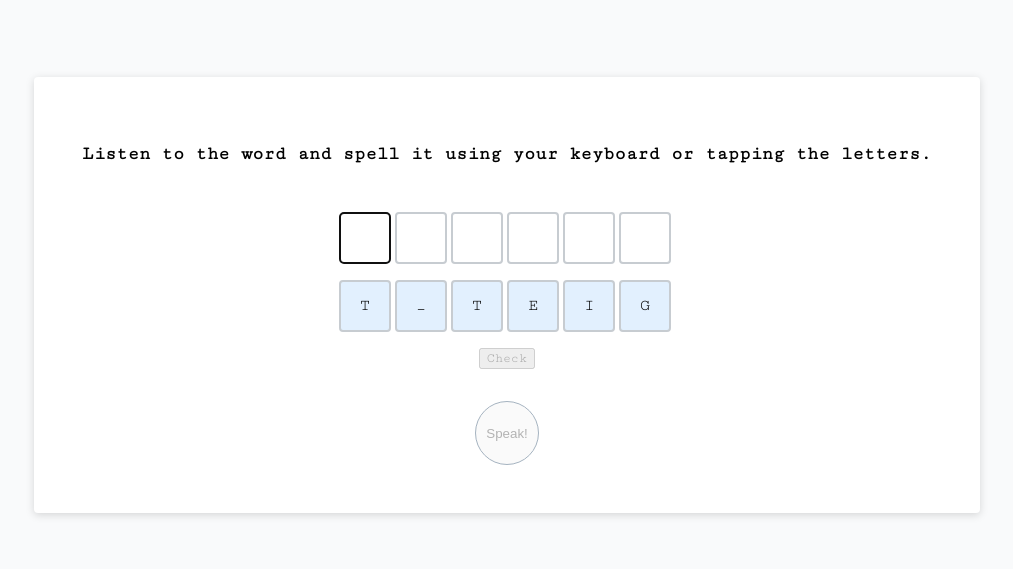
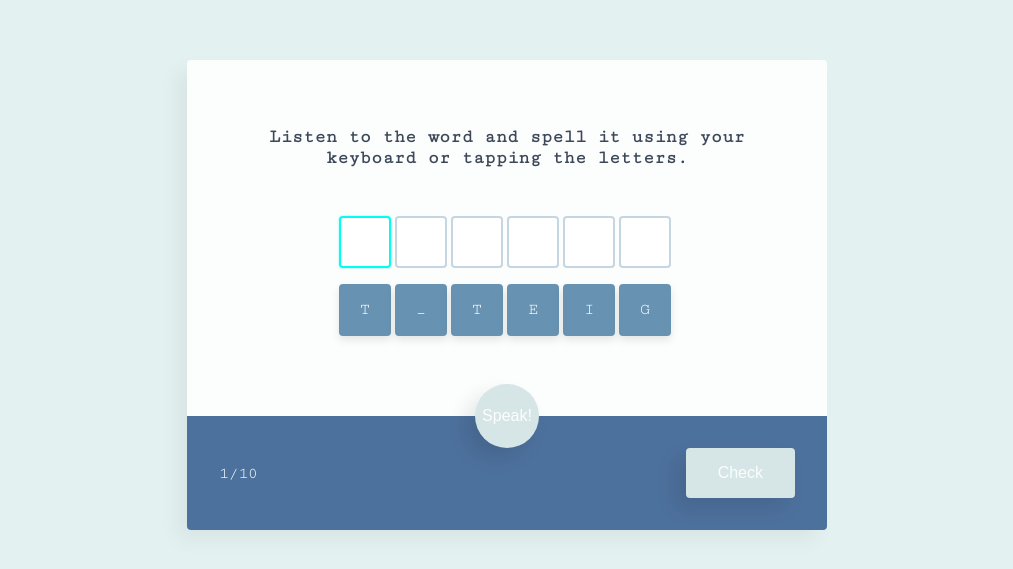
Before and after one commit to WilliamPerezBeltran/spelling, a React app in the folder client/: page / in a window 1280 px wide. Shown: the part 105-674 px from the top of the page, without its empty margins (133-1146 px from the left). Built offline with nearby package versions, Linux system fonts and the light colour scheme.

Commit message:
Add actions bar.

```diff
--- a/client/src/components/App.module.sass
+++ b/client/src/components/App.module.sass
@@ -1,4 +1,4 @@
-$backgroundColor: hsl(210, 17%, 98%)
+@import "../styles/variables"
 
 .app
   background: $backgroundColor
--- a/client/src/components/activity/Activity.module.sass
+++ b/client/src/components/activity/Activity.module.sass
@@ -1,19 +1,11 @@
-$whiteColor: #ffffff
-$shadowColor: rgba(0, 0, 0, .15)
-$buttonBorder: #a5b3c0
+@import "../../styles/variables"
 
 .activity
-  background: $whiteColor
+  background: $white
   border-radius: 0.25rem
-  box-shadow: 0 2px 8px $shadowColor
+  box-shadow: -10px 10px 20px transparentize($shadowColor, 0.05)
   margin: 0 auto
-  min-width: 320px
-  padding: 3rem
+  max-width: 640px
+  width: 100%
+  padding-top: 3rem
   text-align: center
-
-.button
-  border: 1px solid $buttonBorder
-  border-radius: 50%
-  height: 4rem
-  width: 4rem
-  outline: none
--- a/client/src/components/activity/Activity.tsx
+++ b/client/src/components/activity/Activity.tsx
@@ -5,43 +5,19 @@ import DevTools from 'mobx-react-devtools';
 
 import AppState from '../app-state';
 import Form from '../form';
-import Speech from '../speech';
 
 import styles from './Activity.module.sass';
 
 @observer
 class Activity extends React.Component<{ appState: AppState }, {}> {
-  private speech = new Speech();
-
-  public componentDidMount() {
-    this.speak();
-  }
-
   public render() {
     return (
       <div className={styles.activity}>
         <DevTools />
-        <h3>
-          Listen to the word and spell it using your keyboard or tapping the
-          letters.
-        </h3>
-
         <Form appState={this.props.appState} />
-
-        <button
-          onClick={this.speak}
-          className={styles.button}
-          disabled={this.speech.speaking}
-        >
-          Speak!
-        </button>
       </div>
     );
   }
-
-  private speak = () => {
-    this.speech.speak(this.props.appState.term.original);
-  };
 }
 
 export default Activity;
--- a/client/src/components/form/Form.module.sass
+++ b/client/src/components/form/Form.module.sass
@@ -1,6 +1,64 @@
-.form
-  margin: 3rem 0 2rem
+@import "../../styles/variables"
 
-.inputContainer,
+.body
+  padding: 0 2rem 1rem
+  position: relative
+
+.actions
+  background: $actionsColor
+  border-radius: 0 0 0.25rem 0.25rem
+  color: $white
+  display: flex
+  align-items: center
+  justify-content: space-between
+  padding: 2rem
+
+.inputContainer
+  margin: 3rem 0 1rem
+
 .lettersContainer
-  margin-bottom: 1rem
+  margin-bottom: 4rem
+
+.speakContainer
+  position: absolute
+  left: 50%
+  transform: translate(-50%, -1rem)
+
+.button
+  background: $primaryColor
+  border: 0 none
+  box-shadow: -10px 10px 20px $shadowColor
+  color: $white
+  cursor: pointer
+  font-size: 1rem
+  outline: none
+  transition: all 0.3s $easeInOut
+
+  &:hover
+    background: lighten($primaryColor, 10%)
+    box-shadow: -15px 15px 30px $shadowColor, 0.05
+    transform: translateY(-2px)
+
+  &:disabled
+    background: desaturate(lighten($primaryColor, 27%), 40%)
+    cursor: not-allowed
+
+  &:disabled:hover,
+  &:active
+    box-shadow: 0 8px 15px $shadowColor
+    transform: translateY(0)
+
+.speak
+  composes: button
+  background: $secondaryColor
+  border-radius: 50%
+  height: 4rem
+  width: 4rem
+
+  &:hover
+    background: lighten($secondaryColor, 10%)
+
+.check
+  composes: button
+  border-radius: 0.25rem
+  padding: 1rem 2rem
--- a/client/src/components/form/Form.tsx
+++ b/client/src/components/form/Form.tsx
@@ -5,15 +5,30 @@ import { observer } from 'mobx-react';
 import AppState from '../app-state';
 import Input from '../input';
 import Letter from '../letter';
+import Speech from '../speech';
 
 import styles from './Form.module.sass';
 
 @observer
 class Form extends React.Component<{ appState: AppState }, {}> {
+  private speech = new Speech();
+
+  public componentDidMount() {
+    setTimeout(() => {
+      this.speak();
+    }, 300);
+  }
+
   public render() {
     const { appState } = this.props;
     return (
       <form onSubmit={this.onCheck} className={styles.form}>
+        <div className={styles.body}>
+          <h3>
+            Listen to the word and spell it using your keyboard or tapping the
+            letters.
+          </h3>
+
           <div className={styles.inputContainer}>
             <Input appState={this.props.appState} />
           </div>
@@ -30,24 +45,50 @@ class Form extends React.Component<{ appState: AppState }, {}> {
             ))}
           </div>
 
+          <div className={styles.speakContainer}>
+            <button
+              type="button"
+              onClick={this.speak}
+              className={styles.speak}
+              disabled={this.speech.speaking}
+            >
+              Speak!
+            </button>
+          </div>
+        </div>
+
+        <div className={styles.actions}>
+          <div>1/10</div>
           <input
             type="submit"
-          value="Check"
-          disabled={!appState.ready || appState.checked}
+            value={appState.checked ? 'Next' : 'Check'}
+            className={styles.check}
+            disabled={!appState.ready}
           />
+        </div>
       </form>
     );
   }
 
   private onCheck = (e: React.FormEvent<HTMLFormElement>) => {
+    const { appState } = this.props;
+
     e.preventDefault();
 
-    if (!this.props.appState.ready) {
+    if (appState.checked) {
+      return;
+    }
+
+    if (!appState.ready) {
       return;
     }
 
     this.props.appState.check();
   };
+
+  private speak = () => {
+    this.speech.speak(this.props.appState.term.original);
+  };
 }
 
 export default Form;
--- a/client/src/components/input/Input.module.sass
+++ b/client/src/components/input/Input.module.sass
@@ -1,8 +1,4 @@
-$borderColor: hsl(210, 10%, 80%)
-$colorSuccess: hsl(134, 61%, 21%)
-$borderColorSuccess: hsl(134, 41%, 73%)
-$colorError: hsl(354, 61%, 28%)
-$borderColorError: hsl(354, 70%, 67%)
+@import "../../styles/variables"
 
 .container
   margin-right: 0.25rem
@@ -20,15 +16,21 @@ $borderColorError: hsl(354, 70%, 67%)
     content: attr(data-char)
 
 .input
-  border: 2px solid $borderColor
+  border: 2px solid $gray
   border-radius: 0.25rem
+  color: $textColor
   display: inline-block
   font-size: 1rem
   line-height: 2rem
+  outline: 0
   padding: 0.5rem
   text-align: center
   text-transform: capitalize
   width: 2rem
+
+  &:focus
+    border-color: $outlineColor
+    box-shadow: 0 0 2px transparentize($outlineColor, 0.4)
 
 .inputError
   border-color: $borderColorError
@@ -39,9 +41,17 @@ $borderColorError: hsl(354, 70%, 67%)
   animation-timing-function: linear
   animation-iteration-count: 1
 
+  &:focus
+    border-color: $borderColorError
+    box-shadow: none
+
 .inputSuccess
   border-color: $borderColorSuccess
   color: $colorSuccess
+
+  &:focus
+    border-color: $borderColorSuccess
+    box-shadow: none
 
 @keyframes buzz-out
   10%
--- a/client/src/components/input/Input.tsx
+++ b/client/src/components/input/Input.tsx
@@ -82,15 +82,15 @@ class Input extends React.Component<IProps, {}> {
       }
     }
 
-    if (e.which === 8 || e.which === 46) {
+    if (!this.props.appState.checked && (e.which === 8 || e.which === 46)) {
       Audio.tap();
     }
   };
 
   private onKeyPress = (e: React.KeyboardEvent<HTMLInputElement>) => {
-    const allowed = ['Enter', ...this.props.appState.term.available];
+    const allowed = ['enter', ...this.props.appState.term.available];
 
-    if (!allowed.includes(e.key)) {
+    if (!allowed.includes(e.key.toLowerCase())) {
       e.preventDefault();
       return;
     }
@@ -102,7 +102,7 @@ class Input extends React.Component<IProps, {}> {
     const target = e.currentTarget;
     const index = parseInt(e.currentTarget.dataset.index || '', 10);
 
-    this.props.appState.setInput(index, target.value);
+    this.props.appState.setInput(index, target.value.toLowerCase());
   };
 }
 
--- a/client/src/components/letter/Letter.module.sass
+++ b/client/src/components/letter/Letter.module.sass
@@ -1,26 +1,29 @@
-$letter: hsla(210, 90%, 80%, 0.3)
-$borderColor: hsl(210, 10%, 80%)
-$white: #ffffff
+@import "../../styles/variables"
 
 .container
   background: $letter
-  border: 2px solid $borderColor
+  border: 2px solid $letter
   border-radius: 0.25rem
+  box-shadow: 0 4px 8px $shadowColor
+  color: $white
   cursor: pointer
   display: inline-block
   margin-right: 0.25rem
   padding: 0.5rem
+  transition: all 0.3s $easeInOut
 
 .containerUnavailable
   composes: container
   background: transparent
-  border-style: dashed
+  border: 2px dashed $gray
+  box-shadow: none
   cursor: default
 
 .char
   display: inline-block
   line-height: 2rem
   text-transform: capitalize
+  transition: all 0.3s $easeInOut
   width: 2rem
 
 .charUnavailable
--- a/client/src/index.css
+++ b/client/src/index.css
@@ -1,11 +1,11 @@
 @import url("//fonts.googleapis.com/css?family=Cutive+Mono");
 
 body {
+  color: #3c4859;
   margin: 0;
   padding: 0;
+}
+
+body, input[type=text] {
   font-family: "Cutive Mono", monospace;
 }
-
-input {
-  font-family: "Cutive Mono", monospace;
-}
--- /dev/null
+++ b/client/src/styles/variables.sass
@@ -0,0 +1,17 @@
+$textColor: #3c4859
+$backgroundColor: hsl(178, 32%, 92%)
+$primaryColor: hsl(177, 63%, 60%)
+$secondaryColor: hsl(205, 33%, 66%)
+$actionsColor: hsl(213, 34%, 46%)
+$colorSuccess: hsl(177, 30%, 30%)
+$borderColorSuccess: hsl(177, 47%, 50%)
+$colorError: hsl(354, 61%, 28%)
+$borderColorError: hsl(354, 70%, 67%)
+$letter: hsl(205, 32%, 55%)
+$shadowColor: rgba(0, 0, 0, 0.1)
+$outlineColor: darken(saturate($primaryColor, 37%), 10%)
+
+$gray: hsl(204, 31%, 83%)
+$white: hsl(178, 35%, 99%)
+
+$easeInOut: cubic-bezier(0.645, 0.045, 0.355, 1)
```
Also changed, not shown: client/config/testSetup.js (+6 -2 lines). Lines whose indentation alone changed are shown as unchanged.
